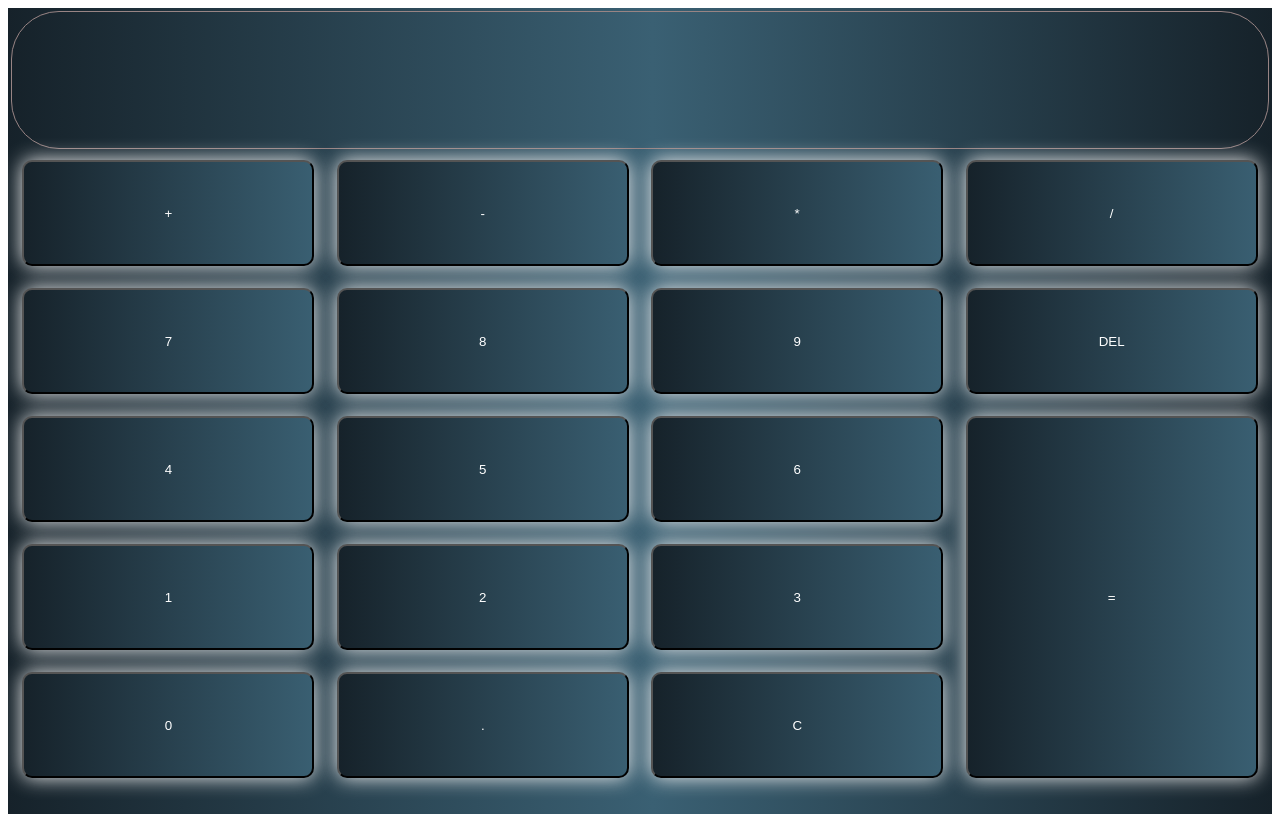
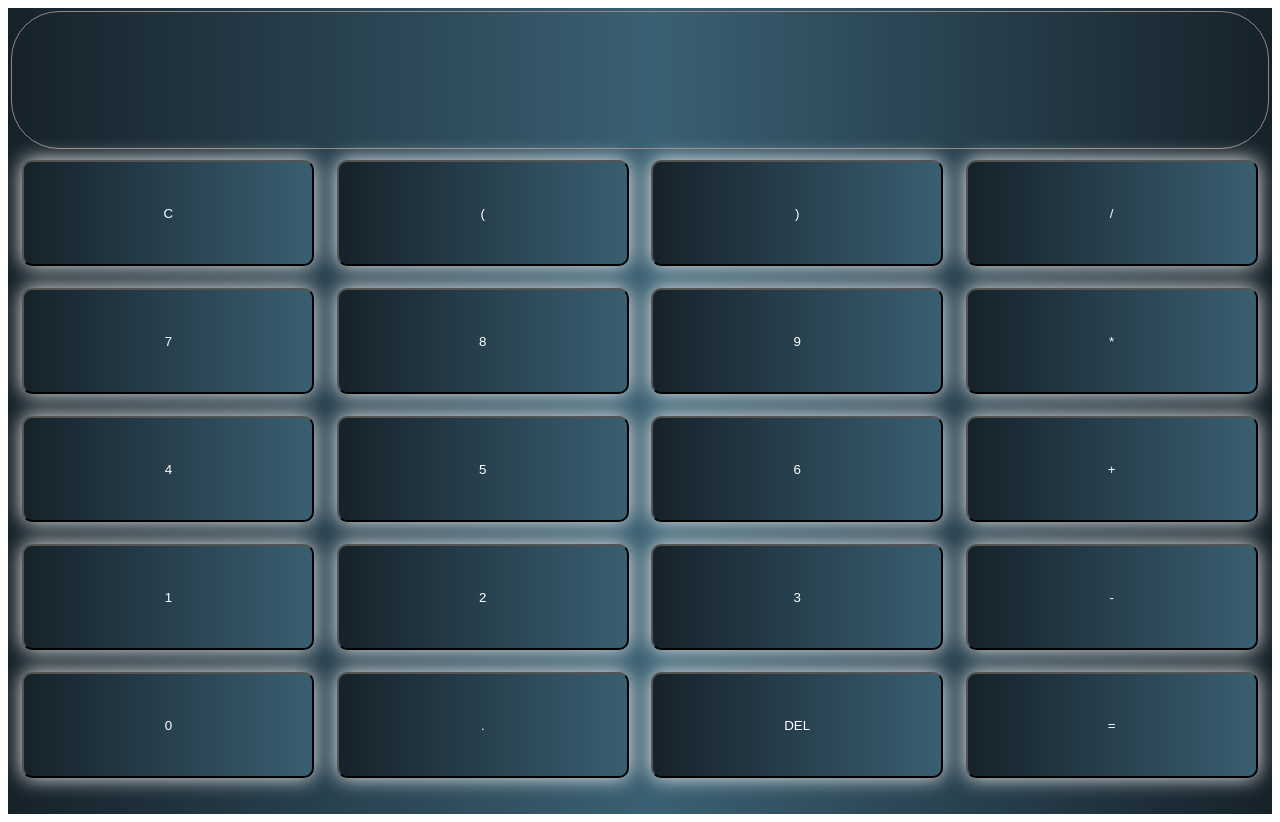
Before and after one commit to Syoxz/React_Calculator, a React (Create React App) app: page / in a window 1280 px wide. Built offline with nearby package versions, Linux system fonts and the light colour scheme.

Commit message:
Klammern hinzugefügt

```diff
--- a/src/components/Buttons.jsx
+++ b/src/components/Buttons.jsx
@@ -4,7 +4,7 @@ import React, { useEffect } from 'react'
 export default function Buttons() {
 
     useEffect(() => {
-        const symbols = ['+', '-', '*', '/', '.'];
+        const symbols = ['+', '-', '*', '/', '.', '(', ')'];
         document.querySelectorAll(".btn").forEach(btn => btn.addEventListener('click', () => {
             document.querySelector(".output").innerText += btn.innerText;
         }))
@@ -29,9 +29,9 @@ export default function Buttons() {
     return (
         <>
             <div className="grid-container">
-                <button type="button" className="btn grid-item">+</button>
-                <button type="button" className="btn grid-item">-</button>
-                <button type="button" className="btn grid-item">*</button>
+                <button type="button" onClick={reset} className="btn grid-item">C</button>
+                <button type="button" className="btn grid-item">(</button>
+                <button type="button" className="btn grid-item">)</button>
                 <button type="button" className="btn grid-item">/</button>
 
                 <button type="button" className="btn grid-item">7</button>
@@ -39,21 +39,24 @@ export default function Buttons() {
                 <button type="button" className="btn grid-item">9</button>
 
 
-                <button type="button" onClick={calculate} className="grid-item equals ">=</button>
-                <button type="button" onClick={deleteLast} className="grid-item">DEL</button>
+                <button type="button" className="btn grid-item equals ">*</button>
+                <button type="button" className="btn grid-item">4</button>
 
 
-                <button type="button" className="btn grid-item">4</button>
                 <button type="button" className="btn grid-item">5</button>
                 <button type="button" className="btn grid-item">6</button>
+                <button type="button" className="btn grid-item">+</button>
 
                 <button type="button" className="btn grid-item">1</button>
                 <button type="button" className="btn grid-item">2</button>
                 <button type="button" className="btn grid-item">3</button>
 
+                <button type="button" className="btn grid-item">-</button>
                 <button type="button" className="btn grid-item">0</button>
+
                 <button type="button" className="btn grid-item">.</button>
-                <button type="button" onClick={reset} className="grid-item">C</button>
+                <button type="button" onClick={deleteLast} className="grid-item">DEL</button>
+                <button type="button" onClick={calculate} className="grid-item equals ">=</button>
 
 
             </div>
--- a/src/index.css
+++ b/src/index.css
@@ -51,9 +51,3 @@
    text-decoration: none;
 
  }
-
- .equals {
-   grid-row-start: 3;
-   grid-row-end: 6;
-   grid-column-start: 4;
- }
```
